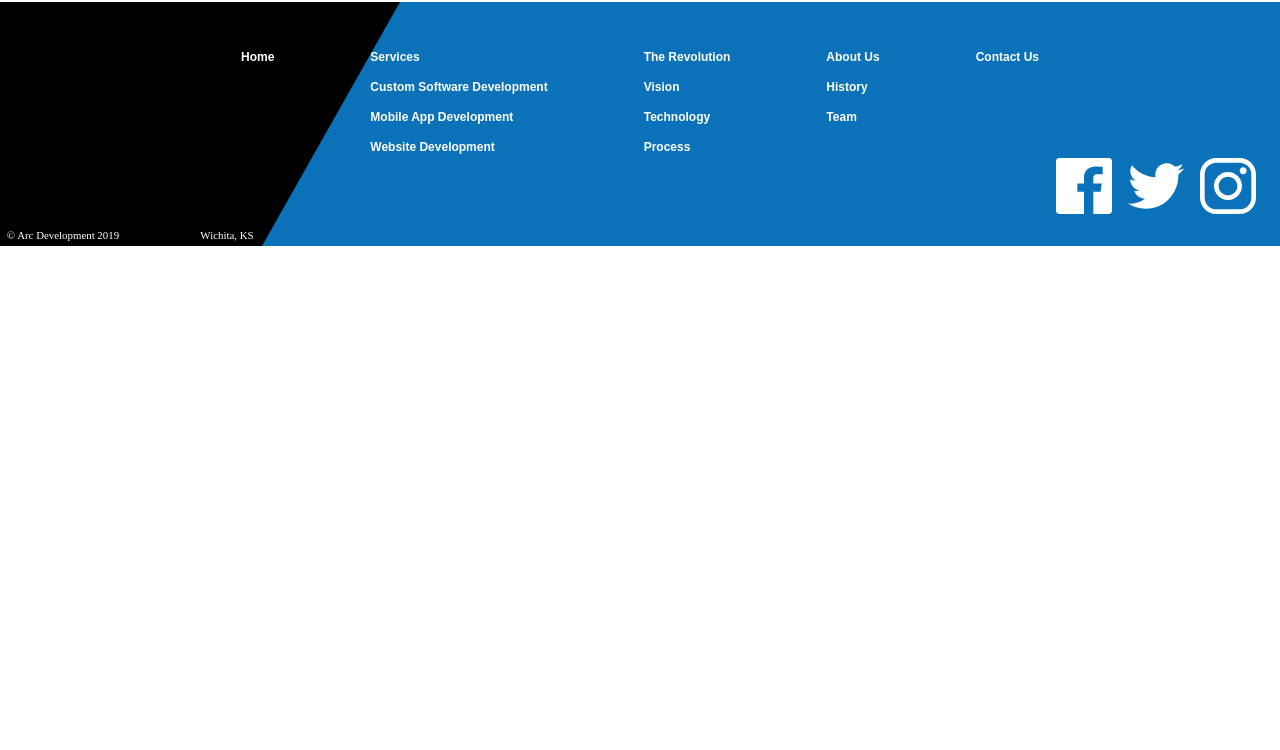
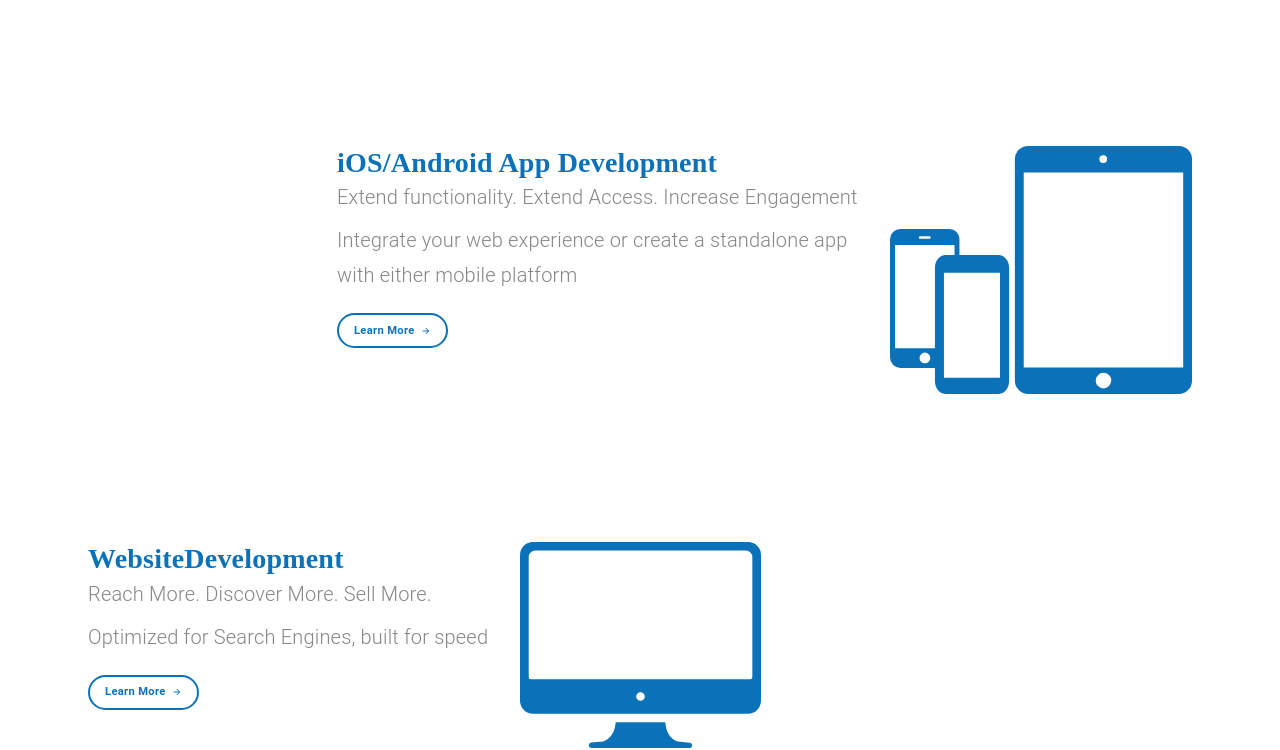
Before and after one commit to Elvis020/ArcDev-with-Material_UI, a React (Create React App) app in the folder arcdev/: page / in a window 1280 px wide. Shown: the part 980-1730 px from the top of the page. Before the commit the page ends 1226 px from the top, so only its background shows below. Built offline with nearby package versions, Linux system fonts and the light colour scheme.

Commit message:
🌼Added ohter services block🌼

```diff
--- a/arcdev/src/components/LandingPage.js
+++ b/arcdev/src/components/LandingPage.js
@@ -4,8 +4,11 @@
 import animationData from "../animations/landingAnimation/data";
 import { Grid, Button, Typography } from "@material-ui/core";
 import { ButtonArrow } from "../components/ui";
+import useMediaQuery from "@material-ui/core/useMediaQuery";
+
 import customSoftwareIcon from "../assets/Custom_Software_Icon.svg";
-import useMediaQuery from "@material-ui/core/useMediaQuery";
+import mobileAppsIcon from "../assets/mobileIcon.svg";
+import websitesIcon from "../assets/websiteIcon.svg";
 
 // Setting up useStyles
 const useStyles = makeStyles((theme) => ({
@@ -77,8 +80,16 @@
     },
   },
   serviceContainer: {
+    marginTop: "9em",
+    [theme.breakpoints.down("sm")]: {
+      marginTop: "4em",
+      padding: 25,
+    },
+  },
+  serviceContainer1: {
     marginTop: "12em",
     [theme.breakpoints.down("sm")]: {
+      marginTop: "4em",
       padding: 25,
     },
   },
@@ -141,13 +152,13 @@
         </Grid>
       </Grid>
 
-      {/* ------ Services Block ------- */}
-      <Grid item style={{ margin: "0 1em" }}>
+      {/* ------ Custom Software Block ------- */}
+      <Grid item style={{ margin: "0 0.5em" }}>
         <Grid
           container
           justify={matchesSM && "center"}
           direction="row"
-          className={elvisUI.serviceContainer}
+          className={elvisUI.serviceContainer1}
         >
           {/* First Item */}
           <Grid
@@ -184,6 +195,90 @@
           </Grid>
         </Grid>
       </Grid>
+      {/* ------ iOS/Android App Development Block------- */}
+      <Grid item style={{ margin: "0 0.5em" }}>
+        <Grid
+          container
+          justify={(matchesSM && "center") || "flex-end"}
+          direction="row"
+          className={elvisUI.serviceContainer}
+        >
+          {/* First Item */}
+          <Grid
+            item
+            style={{
+              textAlign: matchesSM && "center",
+            }}
+          >
+            <Typography variant="h4">iOS/Android App Development</Typography>
+            <Typography variant="subtitle1" className={elvisUI.subtitle}>
+              Extend functionality. Extend Access. Increase Engagement
+            </Typography>
+            <Typography style={{ marginBottom: "1em" }} variant="subtitle1">
+              Integrate your web experience or create a standalone app{" "}
+              {!matchesSM && <br />}with either mobile platform
+            </Typography>
+            <Button variant="outlined" className={elvisUI.learnButton}>
+              <span style={{ marginRight: 6 }}> Learn More </span>
+              <ButtonArrow
+                width={10}
+                height={10}
+                fill={theme.palette.common.blue}
+              />
+            </Button>
+          </Grid>
+          {/* Second Icon */}
+          <Grid item style={{ marginRight: matchesSM ? 0 : "5em" }}>
+            <img
+              className={elvisUI.icon}
+              src={mobileAppsIcon}
+              alt="MObile Phone Icon"
+            />
+          </Grid>
+        </Grid>
+      </Grid>
+      {/* ------ Websites Block------- */}
+      <Grid item style={{ margin: "0 0.5em" }}>
+        <Grid
+          container
+          justify={matchesSM && "center"}
+          direction="row"
+          className={elvisUI.serviceContainer}
+        >
+          {/* First Item */}
+          <Grid
+            item
+            style={{
+              marginLeft: matchesSM ? 0 : "5em",
+              textAlign: matchesSM && "center",
+            }}
+          >
+            <Typography variant="h4">WebsiteDevelopment</Typography>
+            <Typography variant="subtitle1" className={elvisUI.subtitle}>
+              Reach More. Discover More. Sell More.
+            </Typography>
+            <Typography style={{ marginBottom: "1em" }} variant="subtitle1">
+              Optimized for Search Engines, built for speed{" "}
+            </Typography>
+            <Button variant="outlined" className={elvisUI.learnButton}>
+              <span style={{ marginRight: 6 }}> Learn More </span>
+              <ButtonArrow
+                width={10}
+                height={10}
+                fill={theme.palette.common.blue}
+              />
+            </Button>
+          </Grid>
+          {/* Third Icon */}
+          <Grid item>
+            <img
+              className={elvisUI.icon}
+              src={websitesIcon}
+              alt="Website Icon"
+            />
+          </Grid>
+        </Grid>
+      </Grid>
     </Grid>
   );
 };
--- a/arcdev/src/components/ui/Footer.js
+++ b/arcdev/src/components/ui/Footer.js
@@ -133,7 +133,7 @@
                 to="/mobileapps"
                 className={elvisUI.link}
               >
-                Mobile App Development
+                iOS/Android App Development
               </Grid>
               <Grid
                 component={Link}
@@ -254,7 +254,7 @@
         spacing={2}
         className={elvisUI.socialContainer}
       >
-        {socialMediaInfo.map((sc,index) => {
+        {socialMediaInfo.map((sc, index) => {
           const { svg, link, name } = sc;
           return (
             <Grid
--- a/arcdev/src/components/ui/Header.js
+++ b/arcdev/src/components/ui/Header.js
@@ -163,7 +163,7 @@
       selectedIndex: 1,
     },
     {
-      name: "Mobile App Development",
+      name: "iOS/Android App Development",
       link: "/mobileapps",
       activeIndex: 1,
       selectedIndex: 2,
```
